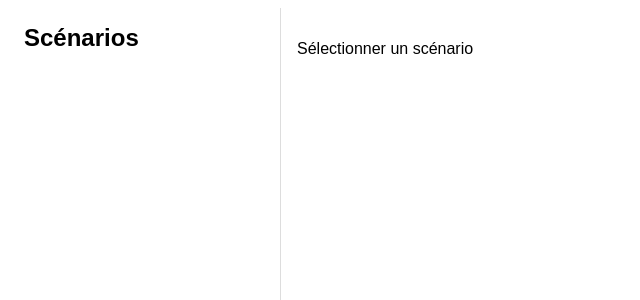
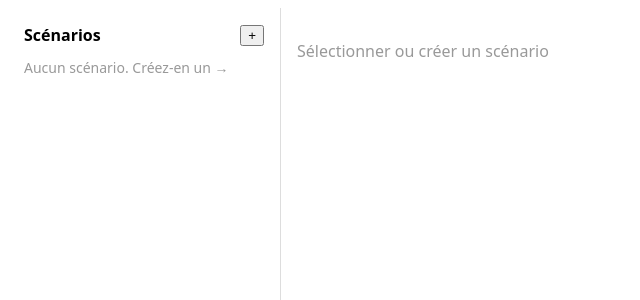
Before and after one commit to NovaGaia/yml-2-puppeteer-auth, a React (Vite) app in the folder packages/app/: page / in a window 1280 px wide. Shown: the top 300 px of the page, without its empty margins (0-640 px from the left). Built offline with nearby package versions, Linux system fonts and the light colour scheme.

Commit message:
feat(app): add scenario list sidebar with create/delete

```diff
--- a/packages/app/src/App.tsx
+++ b/packages/app/src/App.tsx
@@ -1,11 +1,25 @@
+import ScenarioList from './components/ScenarioList'
+import { useScenario } from './hooks/useScenario'
+
 export default function App() {
+  const { scenarios, selected, setSelected, create, remove } = useScenario()
+
   return (
-    <div style={{ display: 'flex', height: '100vh', fontFamily: 'sans-serif' }}>
-      <aside style={{ width: 240, borderRight: '1px solid #ddd', padding: 16 }}>
-        <h2 style={{ margin: 0 }}>Scénarios</h2>
+    <div style={{ display: 'flex', height: '100vh', fontFamily: 'system-ui, sans-serif' }}>
+      <aside style={{ width: 240, borderRight: '1px solid #ddd', padding: 16, display: 'flex', flexDirection: 'column' }}>
+        <ScenarioList
+          scenarios={scenarios}
+          selected={selected}
+          onSelect={setSelected}
+          onCreate={create}
+          onDelete={remove}
+        />
       </aside>
-      <main style={{ flex: 1, padding: 16 }}>
-        <p>Sélectionner un scénario</p>
+      <main style={{ flex: 1, padding: 16, overflow: 'auto' }}>
+        {selected
+          ? <p>Scénario sélectionné : {selected.name}</p>
+          : <p style={{ color: '#999' }}>Sélectionner ou créer un scénario</p>
+        }
       </main>
     </div>
   )
--- /dev/null
+++ b/packages/app/src/components/ScenarioList.tsx
@@ -0,0 +1,52 @@
+import type { Scenario } from '../types'
+
+interface Props {
+  scenarios: Scenario[]
+  selected: Scenario | null
+  onSelect: (s: Scenario) => void
+  onCreate: () => void
+  onDelete: (id: string) => void
+}
+
+export default function ScenarioList({ scenarios, selected, onSelect, onCreate, onDelete }: Props) {
+  return (
+    <div style={{ display: 'flex', flexDirection: 'column', height: '100%' }}>
+      <div style={{ display: 'flex', justifyContent: 'space-between', alignItems: 'center', marginBottom: 12 }}>
+        <h2 style={{ margin: 0, fontSize: 16 }}>Scénarios</h2>
+        <button onClick={onCreate} title="Nouveau scénario" style={{ cursor: 'pointer' }}>+</button>
+      </div>
+
+      <ul style={{ listStyle: 'none', padding: 0, margin: 0, flex: 1, overflowY: 'auto' }}>
+        {scenarios.map((s) => (
+          <li
+            key={s.id}
+            onClick={() => onSelect(s)}
+            style={{
+              padding: '8px 12px',
+              cursor: 'pointer',
+              borderRadius: 6,
+              background: selected?.id === s.id ? '#e0e7ff' : 'transparent',
+              display: 'flex',
+              justifyContent: 'space-between',
+              alignItems: 'center',
+            }}
+          >
+            <span style={{ overflow: 'hidden', textOverflow: 'ellipsis', whiteSpace: 'nowrap' }}>
+              {s.name}
+            </span>
+            <button
+              onClick={(e) => { e.stopPropagation(); onDelete(s.id) }}
+              title="Supprimer"
+              style={{ background: 'none', border: 'none', cursor: 'pointer', color: '#999' }}
+            >
+              ×
+            </button>
+          </li>
+        ))}
+        {scenarios.length === 0 && (
+          <li style={{ color: '#999', fontSize: 14 }}>Aucun scénario. Créez-en un →</li>
+        )}
+      </ul>
+    </div>
+  )
+}
--- /dev/null
+++ b/packages/app/src/hooks/useScenario.ts
@@ -0,0 +1,72 @@
+import { invoke } from '@tauri-apps/api/core'
+import { useCallback, useEffect, useState } from 'react'
+import type { Scenario } from '../types'
+
+const DEFAULT_YAML = `name: "Nouveau scénario"
+
+authentication:
+  url: "https://example.com/login"
+  steps:
+    - action: waitForSelector
+      selector: "input[type='email']"
+    - action: fill
+      selector: "input[type='email']"
+      valueEnv: "LOGIN_VALUE"
+    - action: fill
+      selector: "input[type='password']"
+      valueEnv: "PASS_VALUE"
+    - action: click
+      selector: "button[type='submit']"
+    - action: waitForNavigation
+
+verification:
+  - type: url
+    contains: "/dashboard"
+    required: true
+`
+
+export function useScenario() {
+  const [scenarios, setScenarios] = useState<Scenario[]>([])
+  const [selected, setSelected] = useState<Scenario | null>(null)
+  const [loading, setLoading] = useState(false)
+
+  const reload = useCallback(async () => {
+    const list = await invoke<Scenario[]>('list_scenarios')
+    setScenarios(list)
+  }, [])
+
+  useEffect(() => { reload() }, [reload])
+
+  const create = useCallback(async () => {
+    const scenario = await invoke<Scenario>('create_scenario', {
+      payload: { name: 'Nouveau scénario', yaml_content: DEFAULT_YAML },
+    })
+    await reload()
+    setSelected(scenario)
+  }, [reload])
+
+  const update = useCallback(async (yaml_content: string) => {
+    if (!selected) return
+    await invoke('update_scenario', {
+      payload: { id: selected.id, name: selected.name, yaml_content },
+    })
+    setSelected((s) => s ? { ...s, yaml_content } : s)
+  }, [selected])
+
+  const rename = useCallback(async (name: string) => {
+    if (!selected) return
+    await invoke('update_scenario', {
+      payload: { id: selected.id, name, yaml_content: selected.yaml_content },
+    })
+    setSelected((s) => s ? { ...s, name } : s)
+    await reload()
+  }, [selected, reload])
+
+  const remove = useCallback(async (id: string) => {
+    await invoke('delete_scenario', { id })
+    if (selected?.id === id) setSelected(null)
+    await reload()
+  }, [selected, reload])
+
+  return { scenarios, selected, setSelected, loading, create, update, rename, remove, reload }
+}
--- /dev/null
+++ b/packages/app/src/types.ts
@@ -0,0 +1,7 @@
+export interface Scenario {
+  id: string
+  name: string
+  yaml_content: string
+  created_at: number
+  updated_at: number
+}
```
